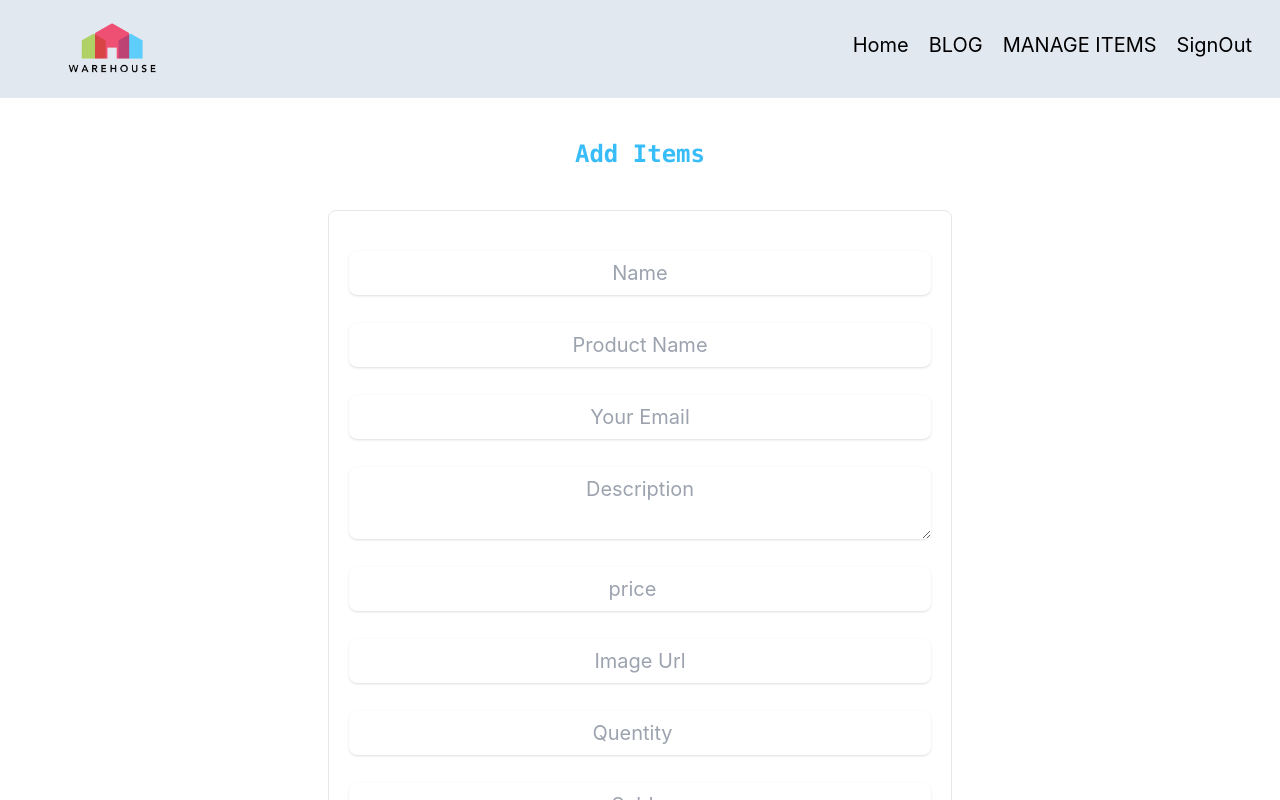
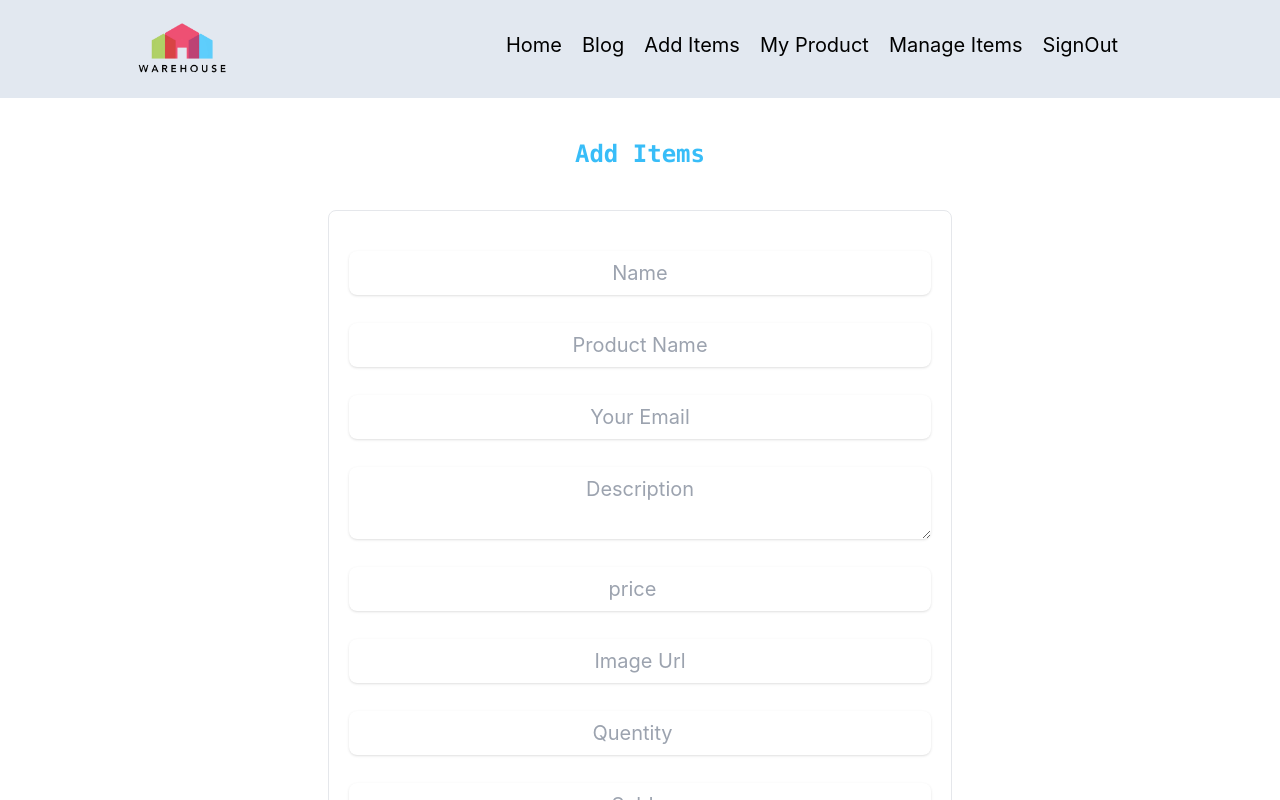
Before and after one commit to MD-MAHBUBUR-RAHMAN/warehousebd-assignment-elaven, a React (Create React App) app: page /addproduct in a window 1280 px wide. Shown: the top 800 px of the page. Built offline with nearby package versions, Linux system fonts and the light colour scheme; no server answers; sample sign-in values are in the browser's storage.

Commit message:
add Product post made , and modify app.js, nav.js

```diff
--- a/src/App.js
+++ b/src/App.js
@@ -12,6 +12,7 @@ import Register from "./Pages/Login/Register/Register";
 import Required from "./Pages/Login/Required/Required";
 import ProductDetail from "./Pages/ProductDetail/ProductDetail";
 import AddProduct from "./Pages/AddProduct/AddProduct";
+import MyProduct from "./Pages/MyProduct/MyProduct";
 
 function App() {
   return (
@@ -47,6 +48,7 @@ function App() {
         />
         <Route path="/login" element={<Login />} />
         <Route path="/register" element={<Register />} />
+        <Route path="/myproduct" element={<MyProduct />} />
         <Route path="/*" element={<Notfound />} />
       </Routes>
 
--- a/src/Pages/AddProduct/AddProduct.js
+++ b/src/Pages/AddProduct/AddProduct.js
@@ -3,7 +3,21 @@ import { useForm } from "react-hook-form";
 
 const AddProduct = () => {
   const { register, handleSubmit } = useForm();
-  const onSubmit = (data) => console.log(data);
+  const onSubmit = (data) => {
+    console.log(data);
+    const url = `http://localhost:5000/product`;
+    fetch(url, {
+      method: "POST",
+      headers: {
+        "content-type": "application/json",
+      },
+      body: JSON.stringify(data),
+    })
+      .then((res) => res.json())
+      .then((result) => {
+        console.log(result);
+      });
+  };
 
   return (
     <div className="md:w-3/4 xl:w-1/2 mx-auto">
--- a/src/Pages/Login/Login.js
+++ b/src/Pages/Login/Login.js
@@ -30,7 +30,7 @@ const Login = () => {
     navigate(from, { replace: true });
   };
   // password Reset:-----------
-  const passwordReset = async (event) => {
+  const passwordReset = async () => {
     const email = emailRef.current.value;
     console.log(email);
     if (email) {
--- a/src/Pages/Shared/Navbar/Navbar.js
+++ b/src/Pages/Shared/Navbar/Navbar.js
@@ -19,9 +19,9 @@ const Navbar = () => {
     return <Loading />;
   }
   return (
-    <nav className="flex items-center justify-between py-5 bg-slate-200">
+    <nav className="flex items-center justify-between  md:justify-around py-5 bg-slate-200">
       <Link to="/home">
-        <img className="w-24 ml-16 " src={image} alt="" />
+        <img className="w-24" src={image} alt="" />
       </Link>
       <ul
         className={`md:flex justify-center p-2  absolute  md:static  duration-700 ease-in ${
@@ -32,13 +32,20 @@ const Navbar = () => {
           <Link to="/home">Home</Link>
         </li>
         <li className="mb-2 mr-5 lg:text-xl hover:text-violet-600">
-          <Link to="/blog">BLOG</Link>
-        </li>
-        <li className="mb-2 mr-5 lg:text-xl hover:text-violet-600">
-          <Link to="/manage">MANAGE ITEMS</Link>
+          <Link to="/blog">Blog</Link>
         </li>
 
         {user ? (
+          <>
+            <li className="mb-2 mr-5 lg:text-xl hover:text-violet-600">
+              <Link to="/addproduct">Add Items</Link>
+            </li>
+            <li className="mb-2 mr-5 lg:text-xl hover:text-violet-600">
+              <Link to="/myproduct">My Product</Link>
+            </li>
+            <li className="mb-2 mr-5 lg:text-xl hover:text-violet-600">
+              <Link to="/manage">Manage Items</Link>
+            </li>
             <li>
               <button
                 onClick={handleSignOut}
@@ -47,6 +54,7 @@ const Navbar = () => {
                 SignOut
               </button>
             </li>
+          </>
         ) : (
           <li>
             <Link
```
Also changed, not shown: public/fakedb.json (+10 -2 lines). Lines whose indentation alone changed are shown as unchanged.
